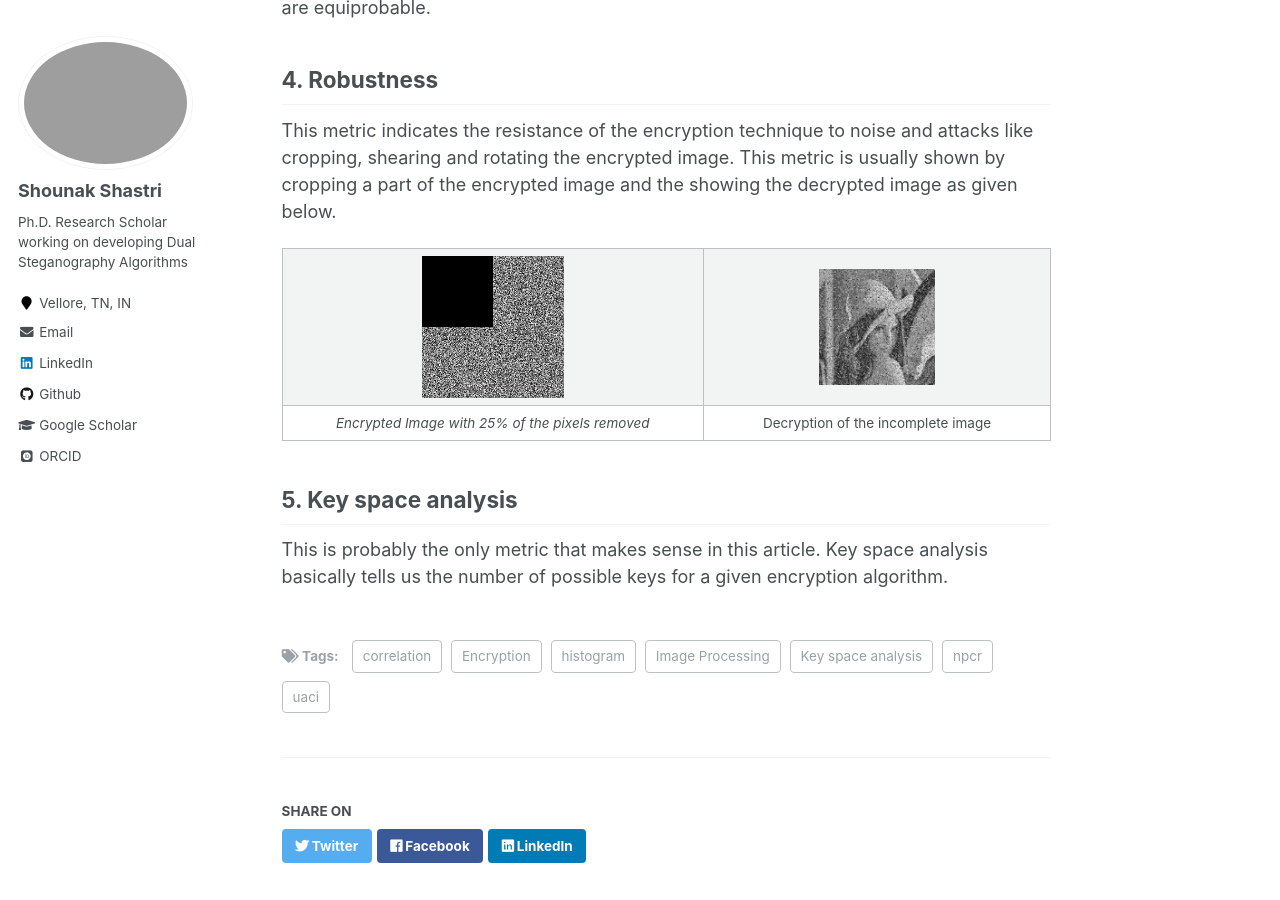
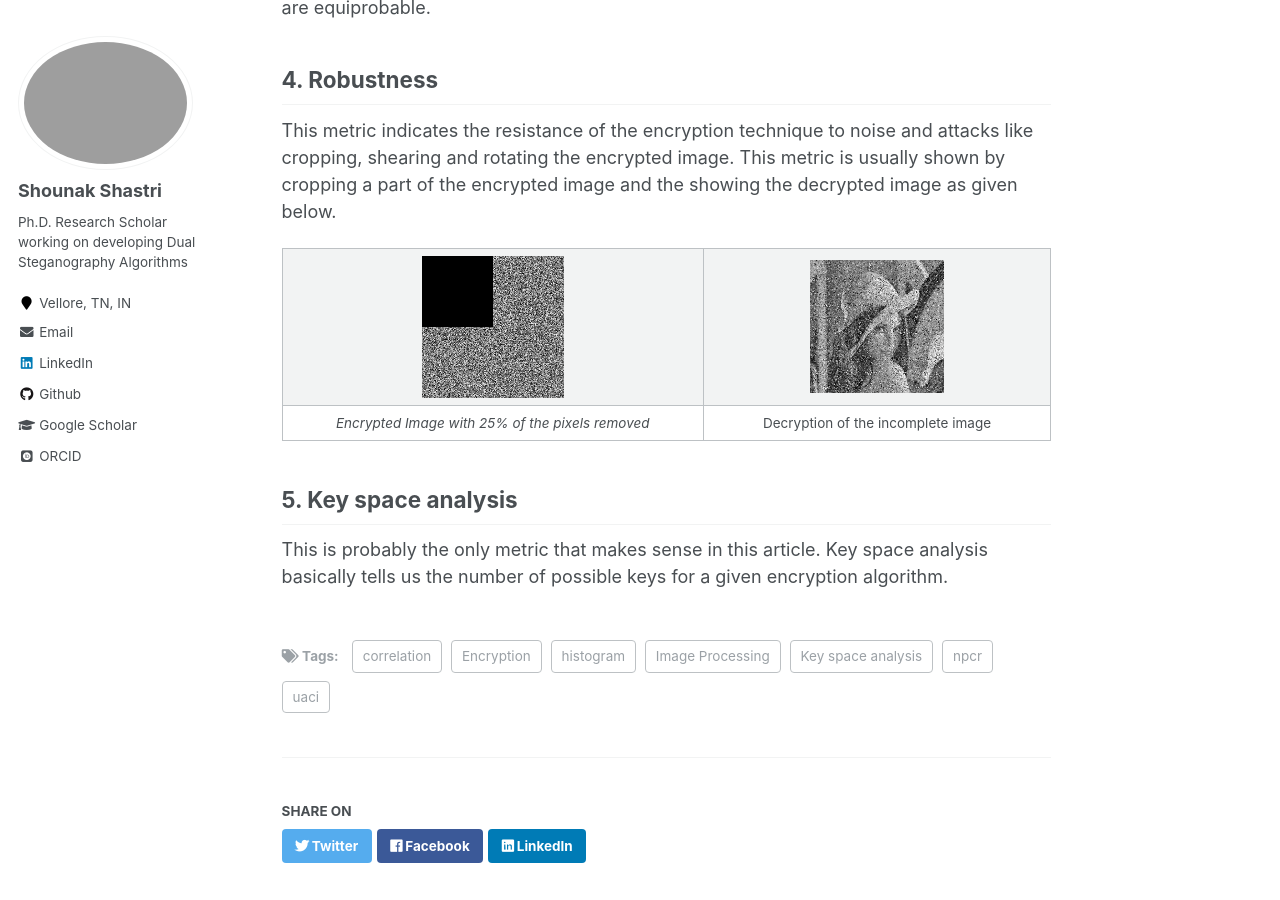
Before and after one commit to shounakshastri/shounakshastri.github.io, a Jekyll site: the page built from _blogposts/NPCR-and-UACI.md, in a window 1280 px wide and 900 px high, scrolled down 3877 px. Built offline with Jekyll 4.4.1, drawn with Linux system fonts in a browser that asks for light colours; some web fonts are replaced; formulas are drawn with MathJax 3.

Commit message:
image trial

```diff
--- a/_blogposts/NPCR-and-UACI.md
+++ b/_blogposts/NPCR-and-UACI.md
@@ -87,7 +87,7 @@ The histogram of an encrypted image should be flat. This signifies that all the
 
 This metric indicates the resistance of the encryption technique to noise and attacks like cropping, shearing and rotating the encrypted image. This metric is usually shown by cropping a part of the encrypted image and the showing the decrypted image as given below.
 
-|![](/images/quarter_cropped.jpg){:height="35%" width="35%"}|![](/images/decrypted_cropped.jpg){:height="35%" width="35%"}|
+|![](/images/quarter_cropped.jpg){:height="35%" width="35%"}|![](/images/decrypted_cropped.jpg){:height="40%" width="40%"}|
 |:--:|:--:|
 |*Encrypted Image with 25% of the pixels removed*|Decryption of the incomplete image
 
```
